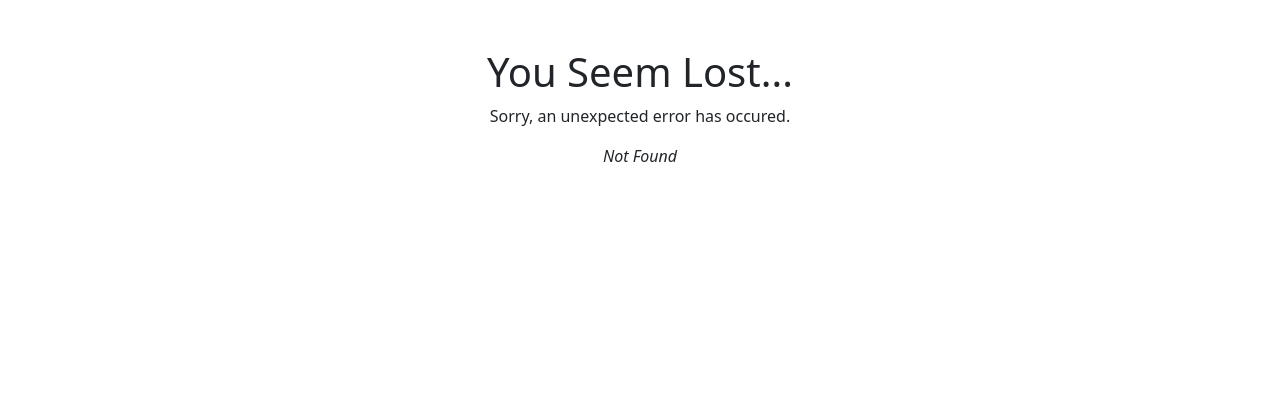
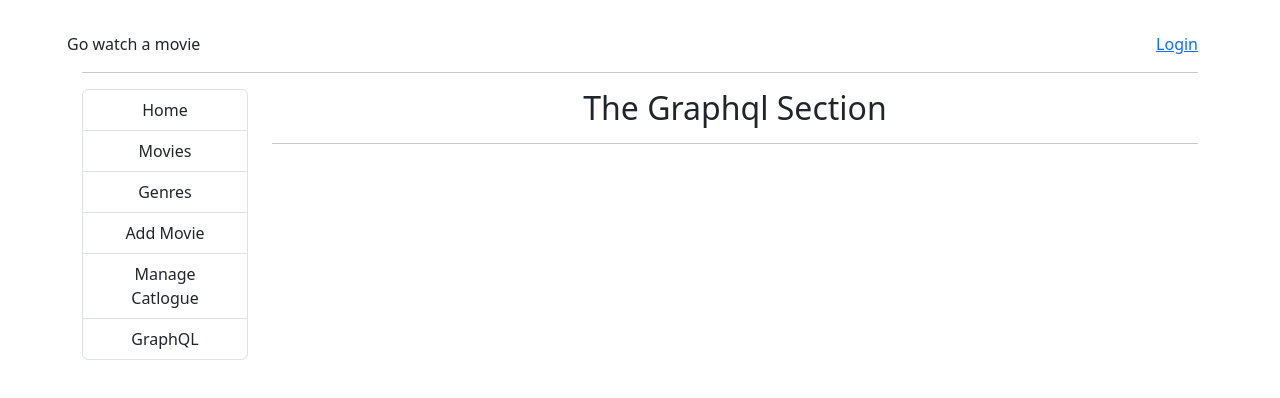
Before and after one commit to samofoke/react_go, a React (Vite) app in the folder react-go-frontend/: page /graphql in a window 1280 px wide. Before the commit this address had no page. Shown: the top 398 px of the page. Built offline with nearby package versions, Linux system fonts and the light colour scheme.

Commit message:
adding more routes

```diff
--- a/react-go-frontend/src/GraphQL/GraphQL.tsx
+++ b/react-go-frontend/src/GraphQL/GraphQL.tsx
@@ -0,0 +1,12 @@
+import React from "react";
+
+const GraphQL: React.FC = () => {
+  return (
+    <div>
+      <h2>The Graphql Section</h2>
+      <hr />
+    </div>
+  );
+};
+
+export default GraphQL;
--- a/react-go-frontend/src/components/home/home.tsx
+++ b/react-go-frontend/src/components/home/home.tsx
@@ -48,7 +48,7 @@ const Home: React.FC = () => {
                   Manage Catlogue
                 </Link>
                 <Link
-                  to="#!"
+                  to="graphql"
                   className="list-group-item list-group-item-action"
                 >
                   GraphQL
--- a/react-go-frontend/src/main.tsx
+++ b/react-go-frontend/src/main.tsx
@@ -12,6 +12,7 @@ import MoviesSection from "./components/movies/movies.tsx";
 import Genres from "./components/genres/genres.tsx";
 import EditMovie from "./components/edit-movie/edit-movie.tsx";
 import ManageCatalogue from "./components/manage-catalogue/manage-catalogue.tsx";
+import GraphQL from "./GraphQL/GraphQL.tsx";
 
 const router = createBrowserRouter([
   {
@@ -24,6 +25,7 @@ const router = createBrowserRouter([
       { path: "/genres", element: <Genres /> },
       { path: "/edit-movie/movie/0", element: <EditMovie /> },
       { path: "/manage-catalogue", element: <ManageCatalogue /> },
+      { path: "/graphql", element: <GraphQL /> },
     ],
   },
 ]);
```
